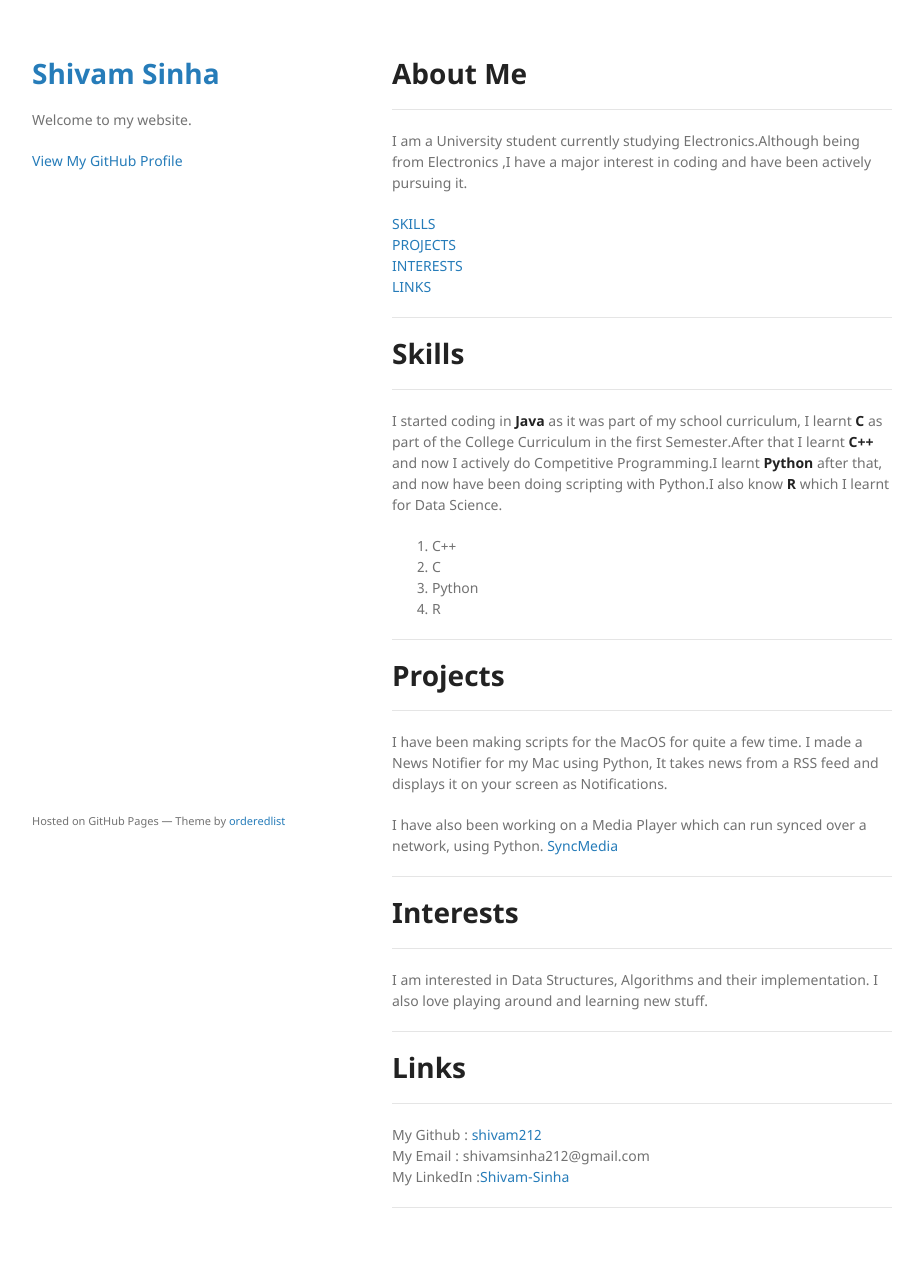
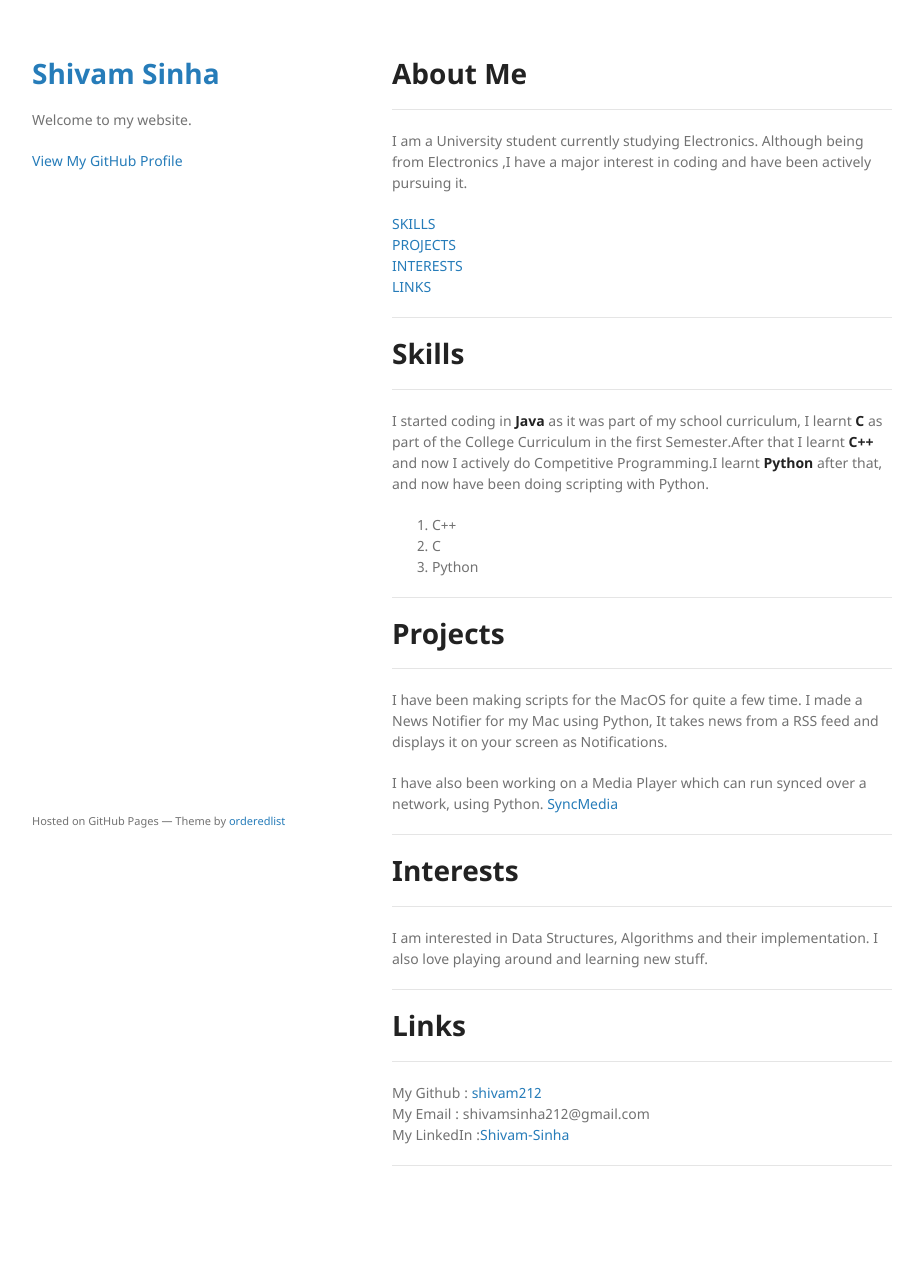
Before and after one commit to shivam212/shivam212.github.io, a Jekyll site: the page built from index.md, in a window 1280 px wide. Shown: the whole page, without its empty margins (178-1101 px from the left). Built offline with Jekyll 4.4.1, drawn with Linux system fonts in a browser that asks for light colours; our own code applies the rules of GitHub Pages for plain Markdown files; after the commit the page ends 1236 px from its top, so only the background shows below that.

Commit message:
changed website

```diff
--- a/index.md
+++ b/index.md
@@ -7,7 +7,7 @@ layout: default
 
 # About Me
 ---
-I am a University student currently studying Electronics.Although being from Electronics
+I am a University student currently studying Electronics. Although being from Electronics
 ,I have a major interest in coding and have been actively pursuing it.
 
    [SKILLS](#skills)
@@ -22,12 +22,10 @@ I am a University student currently studying Electronics.Although being from Ele
 
 I started coding in **Java** as it was part of my school curriculum, I learnt **C** as part
 of the College Curriculum in the first Semester.After that I learnt **C++** and now I actively
-do Competitive Programming.I learnt **Python** after that, and now have been doing scripting with Python.I also know  **R** which I learnt for Data Science.
-
+do Competitive Programming.I learnt **Python** after that, and now have been doing scripting with Python.
 1. C++
 2. C
 3. Python
-4. R
 
 
 ---
```
